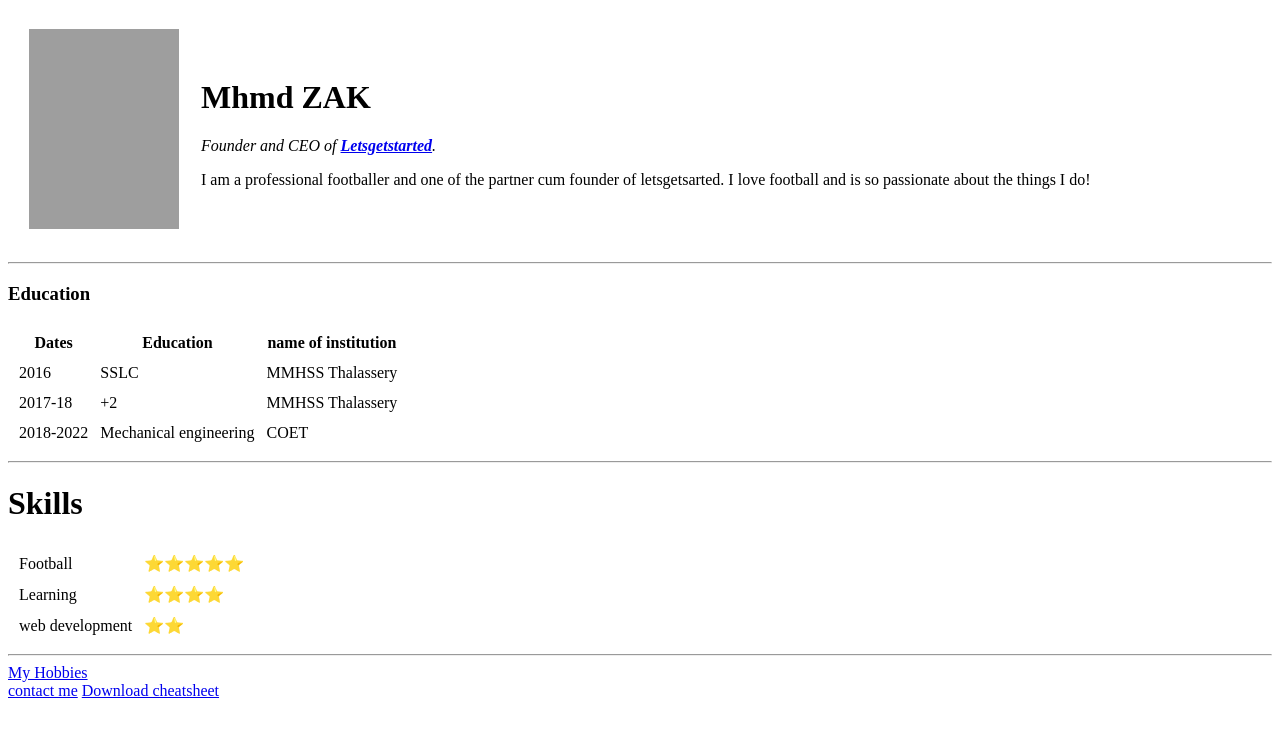
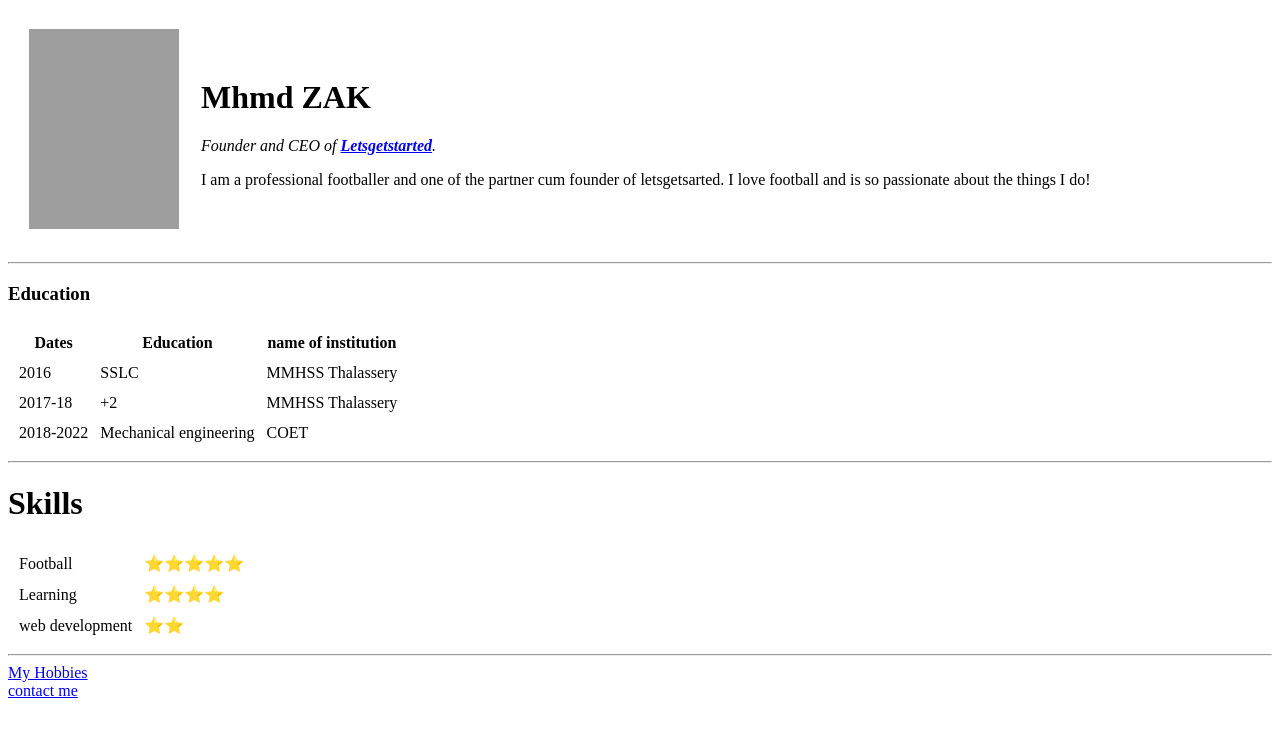
Before and after one commit to MhmdZAK/CV, a plain HTML site: page index.html in a window 1280 px wide. Drawn offline with Linux system fonts and the light colour scheme; grey boxes are pictures that could not be loaded.

Commit message:
download cheetsheet removed

```diff
--- a/index.html
+++ b/index.html
@@ -65,7 +65,6 @@
   <a href="Hobbies.html">My Hobbies</a>
   <br>
   <a href="contact-me.html">contact me</a>
-  <a Download href="https://web.stanford.edu/group/csp/cs21/htmlcheatsheet.pdf">Download cheatsheet</a>
 </body>
 
 
```
